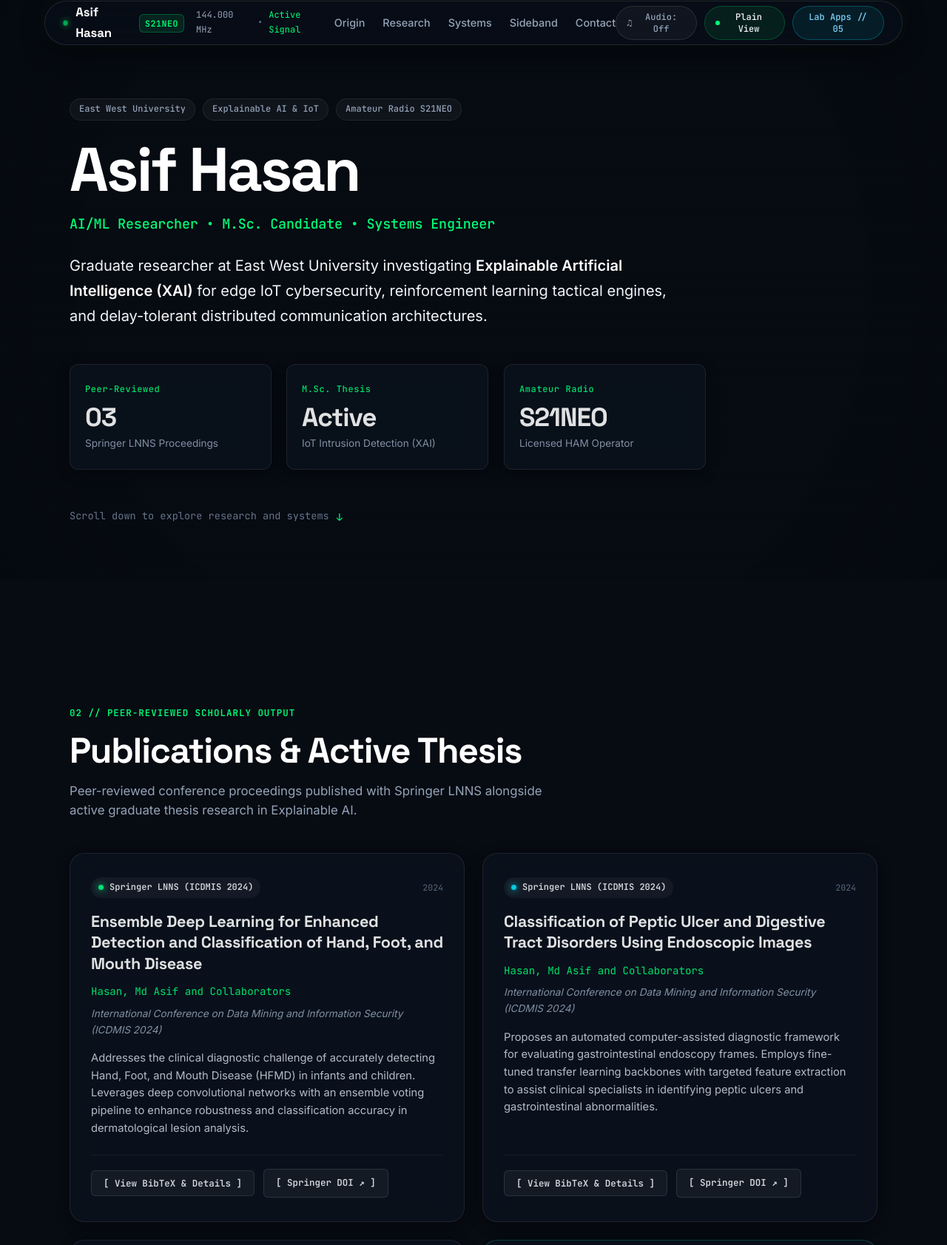
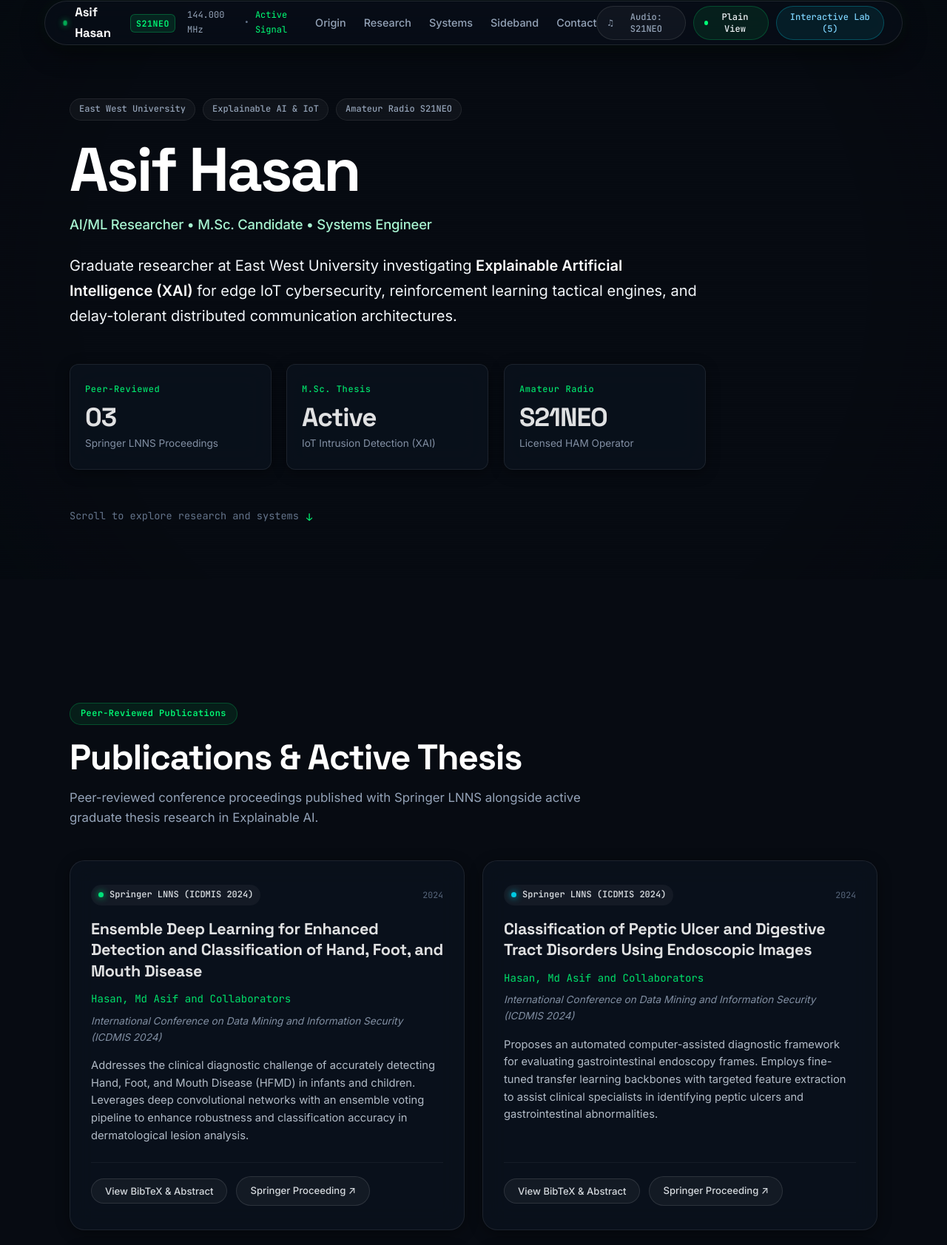
Before and after one commit to asicoltd/my-site, a plain HTML site: page new/index.html in a window 1280 px wide. Shown: the part 17-1700 px from the top of the page at 74% size. Drawn offline with nearby package versions, Linux system fonts and the light colour scheme.

Commit message:
feat(ui-ux): elevate to high-craft standard, eliminate AI slop, add spring physics and focus rings

```diff
--- a/new/index.html
+++ b/new/index.html
@@ -8,7 +8,7 @@
   <link rel="preconnect" href="https://fonts.googleapis.com">
   <link rel="preconnect" href="https://fonts.gstatic.com" crossorigin>
   <link href="https://fonts.googleapis.com/css2?family=Inter:wght@400;500;600;700&family=JetBrains+Mono:wght@400;500;600&family=Space+Grotesk:wght@500;600;700;800&display=swap" rel="stylesheet">
-  <link rel="stylesheet" href="styles.css?v=20261028_focalzoom">
+  <link rel="stylesheet" href="styles.css?v=20261028_craft">
   <script>try{localStorage.removeItem('signal_pill_pref');}catch(e){}</script>
 </head>
 <body class="mode-immersive">
@@ -53,7 +53,7 @@
       <!-- Audio Morse Toggle -->
       <button id="hud-sound-toggle" class="hud-btn-toggle" title="Toggle Synthesized Morse Audio" aria-label="Toggle Morse Audio">
         <span class="hud-icon">♫</span>
-        <span class="sound-label">Audio: Off</span>
+        <span class="sound-label">Audio: S21NEO</span>
       </button>
 
       <!-- Pill View Toggle (Immersive vs Plain) -->
@@ -64,7 +64,7 @@
 
       <!-- Lab Apps Button -->
       <button class="hud-btn-lab btn-play-miniapp" title="Launch Interactive Mini-Apps" aria-label="Launch Lab Mini-Apps">
-        <span>Lab Apps // 05</span>
+        <span>Interactive Lab (5)</span>
       </button>
     </div>
   </header>
@@ -112,7 +112,7 @@
         </div>
 
         <div class="scroll-travel-hint">
-          <span class="hint-text">Scroll down to explore research and systems</span>
+          <span class="hint-text">Scroll to explore research and systems</span>
           <span class="hint-arrow">↓</span>
         </div>
       </div>
@@ -121,7 +121,7 @@
     <!-- STOP 2: RESEARCH BELT (#research-belt) -->
     <section class="signal-stop stop-research" id="research-belt">
       <div class="section-header-block">
-        <span class="section-badge">02 // Peer-Reviewed Scholarly Output</span>
+        <span class="section-badge">Peer-Reviewed Publications</span>
         <h2 class="stop-heading">Publications &amp; Active Thesis</h2>
         <p class="stop-desc">
           Peer-reviewed conference proceedings published with Springer LNNS alongside active graduate thesis research in Explainable AI.
@@ -137,7 +137,7 @@
     <!-- STOP 3: SYSTEMS CONSTELLATION (#systems-constellation) -->
     <section class="signal-stop stop-systems" id="systems-constellation">
       <div class="section-header-block">
-        <span class="section-badge">03 // Engineering Constellation</span>
+        <span class="section-badge">Engineering Systems</span>
         <h2 class="stop-heading">Engineering Systems &amp; Software</h2>
         <p class="stop-desc">
           Production software, neural recommendation pipelines, reinforcement learning agents, and distributed simulation algorithms.
@@ -153,7 +153,7 @@
     <!-- STOP 4: SIDEBAND (#sideband) -->
     <section class="signal-stop stop-sideband" id="sideband">
       <div class="section-header-block">
-        <span class="section-badge">04 // Frequencies &amp; Disciplines</span>
+        <span class="section-badge">Personal Disciplines &amp; Ethos</span>
         <h2 class="stop-heading">Sideband Frequencies</h2>
         <p class="stop-desc">
           The essential frequencies that shape my engineering ethos: amateur radio, algorithmic problem solving, debate, scouting, and athletics.
@@ -169,7 +169,7 @@
     <!-- STOP 5: TRANSMISSION (#transmission) -->
     <section class="signal-stop stop-transmission" id="transmission">
       <div class="section-header-block text-center">
-        <span class="section-badge">05 // Open Transmission Channel</span>
+        <span class="section-badge">Direct Transmission</span>
         <h2 class="stop-heading">Connect &amp; Collaborate</h2>
         <p class="stop-desc">
           Open for graduate research inquiries, distributed systems collaboration, and algorithmic challenges.
@@ -185,7 +185,7 @@
         <div class="transmission-actions">
           <button id="btn-transmit-signal" class="btn-transmit" aria-label="Transmit Morse Code for callsign S21NEO">
             <span class="transmit-radar-pulse"></span>
-            <span class="transmit-label">Transmit Morse Callsign [ S21NEO ]</span>
+            <span class="transmit-label">Transmit S21NEO Callsign</span>
           </button>
         </div>
 
@@ -204,7 +204,7 @@
           </a>
           <div class="channel-link">
             <span class="channel-code">Location</span>
-            <span class="channel-val">Dhaka, Bangladesh [23.8103° N, 90.4125° E]</span>
+            <span class="channel-val">Dhaka, Bangladesh (23.81° N, 90.41° E)</span>
           </div>
         </div>
 
@@ -381,6 +381,6 @@
 
   <!-- Three.js (r128) -->
   <script src="https://cdnjs.cloudflare.com/ajax/libs/three.js/r128/three.min.js"></script>
-  <script src="script.js?v=20261028_focalzoom"></script>
+  <script src="script.js?v=20261028_craft"></script>
 </body>
 </html>
--- a/new/script.js
+++ b/new/script.js
@@ -141,7 +141,7 @@
   note={M.Sc. Thesis in Progress}
 }`,
         celestial_body: {
-          name: "PROTO-PLANET NEBULA // THESIS",
+          name: "M.Sc. Thesis Nebula",
           badge: "Active M.Sc. Thesis",
           color: "#10b981"
         }
@@ -263,8 +263,8 @@
               <p class="celestial-abstract">${pub.abstract}</p>
             </div>
             <div class="celestial-footer">
-              <button class="btn-telemetry-action btn-inspect-pub" data-pub-id="${pub.id}" aria-label="Inspect metadata and copy BibTeX for ${pub.title}">[ View BibTeX &amp; Details ]</button>
-              ${pub.doi !== 'IN_PROGRESS' ? `<a href="${pub.link}" target="_blank" rel="noopener noreferrer" class="btn-telemetry-action" aria-label="Open Springer publication proceeding">[ Springer DOI ↗ ]</a>` : `<span class="btn-telemetry-action" style="opacity:0.7">In Active Progress</span>`}
+              <button class="btn-telemetry-action btn-inspect-pub" data-pub-id="${pub.id}" aria-label="Inspect metadata and copy BibTeX for ${pub.title}">View BibTeX &amp; Abstract</button>
+              ${pub.doi !== 'IN_PROGRESS' ? `<a href="${pub.link}" target="_blank" rel="noopener noreferrer" class="btn-telemetry-action" aria-label="Open Springer publication proceeding">Springer Proceeding ↗</a>` : `<span class="btn-telemetry-action" style="opacity:0.75">Active Research</span>`}
             </div>
           </article>
         `;
@@ -322,8 +322,8 @@
           <p class="plain-item-meta">${p.authors} &bull; ${p.venue} (${p.year})</p>
           <p class="plain-item-desc">${p.abstract}</p>
           <div class="plain-item-links">
-            ${p.doi !== 'IN_PROGRESS' ? `<a href="${p.link}" target="_blank" rel="noopener noreferrer">[ Springer Proceeding ↗ ]</a>` : `<span>[ Active Thesis ]</span>`}
-            <a href="#" class="btn-inspect-pub" data-pub-id="${p.id}">[ View BibTeX ]</a>
+            ${p.doi !== 'IN_PROGRESS' ? `<a href="${p.link}" target="_blank" rel="noopener noreferrer">Springer Proceeding ↗</a>` : `<span>Active M.Sc. Thesis</span>`}
+            <a href="#" class="btn-inspect-pub" data-pub-id="${p.id}">View BibTeX &amp; Citation</a>
           </div>
         </div>
       `).join('');
@@ -337,7 +337,7 @@
           <p class="plain-item-meta">${proj.category} &bull; ${proj.tech.join(', ')}</p>
           <p class="plain-item-desc">${proj.description}</p>
           <div class="plain-item-links">
-            <a href="${proj.github}" target="_blank" rel="noopener noreferrer">[ GitHub Repository ↗ ]</a>
+            <a href="${proj.github}" target="_blank" rel="noopener noreferrer">GitHub Repository ↗</a>
           </div>
         </div>
       `).join('');
@@ -1045,10 +1045,10 @@
   // ==========================================================================
   const originalDocTitle = document.title;
   window.addEventListener('blur', () => {
-    document.title = '[ Signal lost... ]';
+    document.title = 'Signal lost...';
   });
   window.addEventListener('focus', () => {
-    document.title = '[ Signal acquired ]';
+    document.title = 'Signal acquired';
     setTimeout(() => {
       document.title = originalDocTitle;
     }, 1800);
--- a/new/styles.css
+++ b/new/styles.css
@@ -315,14 +315,19 @@ body {
 }
 
 .section-badge {
-  display: inline-block;
+  display: inline-flex;
+  align-items: center;
+  gap: 8px;
   font-family: var(--font-mono);
-  font-size: 0.78rem;
+  font-size: 0.74rem;
   font-weight: 600;
   color: var(--signal-green);
-  text-transform: uppercase;
-  letter-spacing: 0.08em;
-  margin-bottom: 12px;
+  background: rgba(0, 255, 119, 0.08);
+  border: 1px solid rgba(0, 255, 119, 0.22);
+  padding: 4px 14px;
+  border-radius: var(--radius-full);
+  letter-spacing: 0.04em;
+  margin-bottom: 16px;
 }
 
 .stop-heading {
@@ -333,13 +338,16 @@ body {
   color: var(--text-white);
   line-height: 1.18;
   margin-bottom: 12px;
+  text-wrap: balance;
 }
 
 .stop-desc {
+  font-family: var(--font-body);
   font-size: 1.05rem;
   color: var(--text-secondary);
-  max-width: 680px;
-  line-height: 1.6;
+  max-width: 68ch;
+  line-height: 1.62;
+  text-wrap: pretty;
 }
 
 /* ==========================================================================
@@ -379,9 +387,9 @@ body {
 }
 
 .origin-subtitle {
-  font-family: var(--font-mono);
+  font-family: var(--font-body);
   font-size: 1.15rem;
-  color: var(--signal-green);
+  color: #a7f3d0;
   font-weight: 500;
   margin-bottom: 24px;
   letter-spacing: -0.01em;
@@ -391,8 +399,9 @@ body {
   font-size: 1.25rem;
   line-height: 1.7;
   color: var(--text-primary);
-  max-width: 820px;
+  max-width: 68ch;
   margin-bottom: 48px;
+  text-wrap: pretty;
 }
 
 .origin-statement strong {
@@ -603,20 +612,46 @@ body {
   background: rgba(255, 255, 255, 0.05);
   border: 1px solid rgba(255, 255, 255, 0.12);
   color: var(--text-primary);
-  font-family: var(--font-mono);
-  font-size: 0.78rem;
-  font-weight: 600;
-  padding: 8px 16px;
-  border-radius: var(--radius-sm);
+  font-family: var(--font-body);
+  font-size: 0.82rem;
+  font-weight: 500;
+  padding: 8px 18px;
+  border-radius: var(--radius-full);
   text-decoration: none;
   cursor: pointer;
-  transition: var(--transition-fast);
+  display: inline-flex;
+  align-items: center;
+  gap: 6px;
+  transition: transform 0.2s cubic-bezier(0.16, 1, 0.3, 1),
+              background 0.2s ease,
+              border-color 0.2s ease,
+              color 0.2s ease;
 }
 
 .btn-telemetry-action:hover {
-  background: rgba(0, 255, 119, 0.12);
+  background: rgba(0, 255, 119, 0.14);
   border-color: var(--signal-green);
   color: var(--text-white);
+  transform: translateY(-2px);
+}
+
+.btn-telemetry-action:active,
+.btn-transmit:active,
+.hud-btn-toggle:active,
+.hud-btn-lab:active,
+.focal-zoom-card:active {
+  transform: scale(0.975);
+  transition-duration: 80ms;
+}
+
+.btn-telemetry-action:focus-visible,
+.btn-transmit:focus-visible,
+.hud-btn-toggle:focus-visible,
+.hud-btn-lab:focus-visible,
+.channel-link:focus-visible,
+.focal-zoom-card:focus-visible {
+  outline: 2px solid var(--signal-green);
+  outline-offset: 3px;
 }
 
 /* ==========================================================================
```
Also changed, not shown: new/data/signal_data.json (+7 -7 lines).
